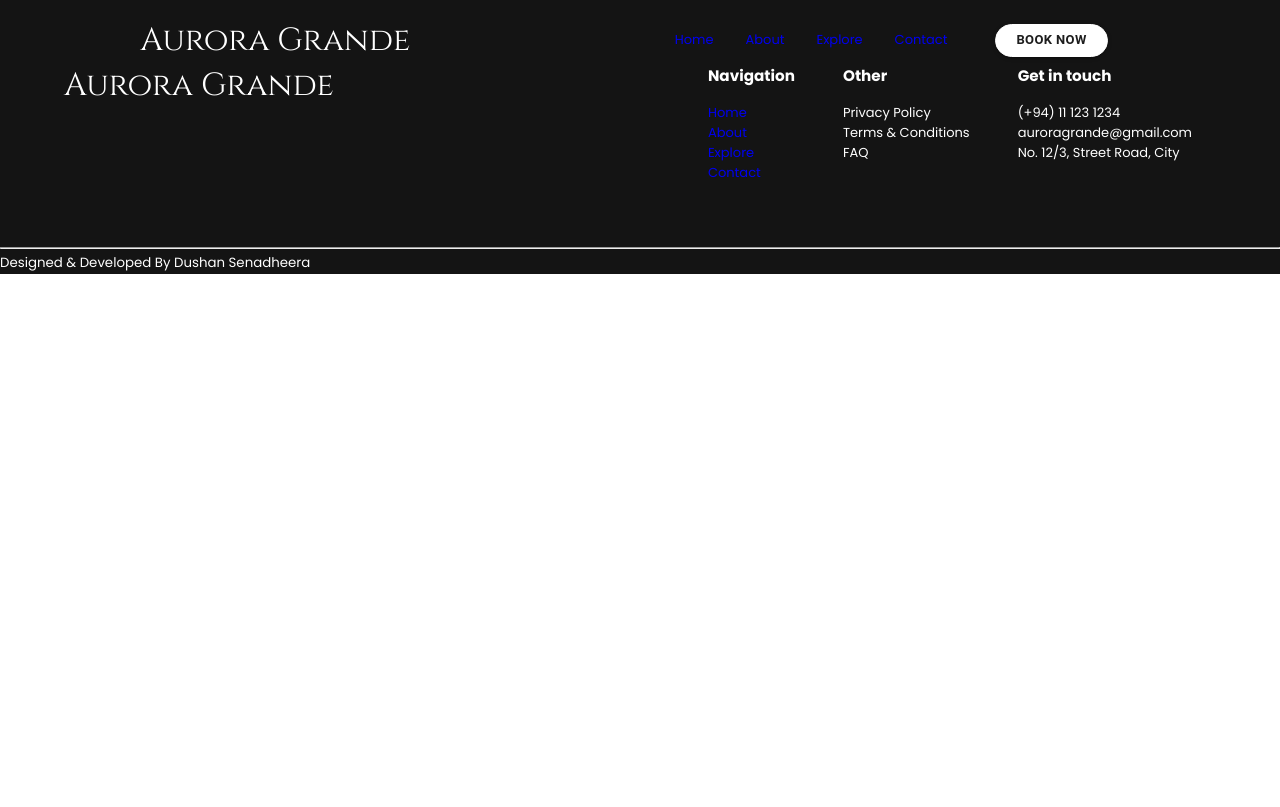
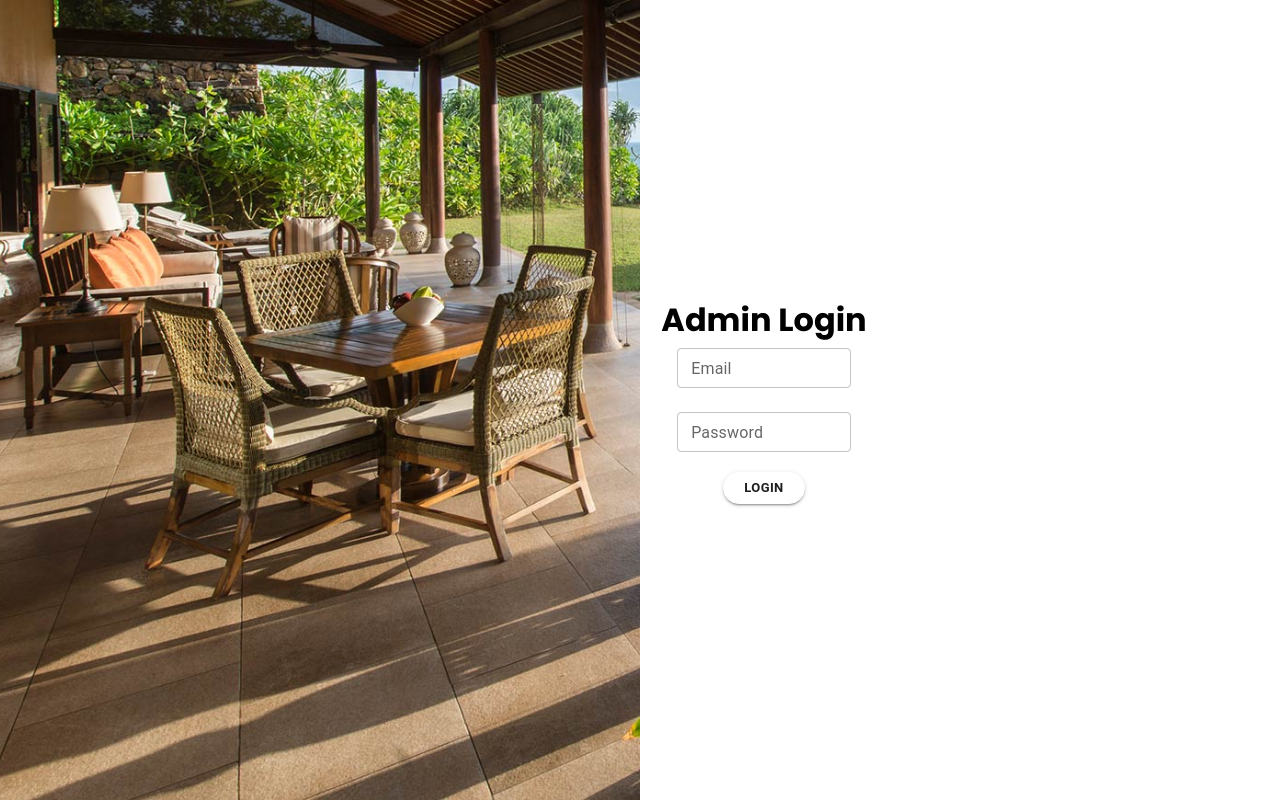
Before and after one commit to DushanSenadheera/ucsc_project, a React (Vite) app in the folder client/: page /admin in a window 1280 px wide. Built offline with nearby package versions, Linux system fonts and the light colour scheme.

Commit message:
add admin page

```diff
--- a/client/src/App.jsx
+++ b/client/src/App.jsx
@@ -1,21 +1,18 @@
-import './App.scss'
-import Landing from './Pages/Landing/Landing'
-import Navbar from './components/Navbar/Navbar'
-import Footer from './components/Footer/Footer'
-import { BrowserRouter, Route, Routes } from 'react-router-dom'
-import UserLogin from './Pages/Login/UserLogin'
+import { BrowserRouter as Router, Routes, Route } from 'react-router-dom';
+import UserRoute from './routes/UserRoute';
+import AdminRoute from './routes/AdminRoute';
+import './App.scss';
+import AdminLogin from './Pages/Admin/AdminLogin';
 
 function App() {
   return (
-    <BrowserRouter>
-      <Navbar />
+    <Router>
       <Routes>
-        <Route path='/' element={<Landing />} />
-        <Route path='/login' element={<UserLogin />} />
+        <Route path="/admin/*" element={<AdminLogin />} />
+        <Route path="/*" element={<UserRoute />} />
       </Routes>
-      <Footer />
-    </BrowserRouter>
+    </Router>
   )
 }
 
-export default App
+export default App;
--- /dev/null
+++ b/client/src/Pages/Admin/AdminLogin.jsx
@@ -0,0 +1,42 @@
+import AuthLayout from "../../layout/AuthLayout";
+import { useState } from 'react';
+import { useForm, Controller } from 'react-hook-form';
+import { TextField, Button } from "../../style";
+import styles from './AdminLogin.module.scss';
+import usePost from '../../hooks/usePost';
+import { validations } from '../../util/validations';
+
+export default function AdminLogin() {
+
+    const { data, loading, error, postData } = usePost();
+    const { handleSubmit, control, formState: { errors } } = useForm({ mode: 'onChange' });
+
+  const onSubmit = () => {
+    postData({
+      email: '',
+      password: '',
+    });
+  };
+
+    return (
+        <AuthLayout>
+            <div className={styles.adminLogin}>
+                <h1>Admin Login</h1>
+                <form>
+                    <Controller name="email" control={control} defaultValue="" rules={validations.email}
+                        render={({ field }) =>
+                            <TextField {...field} type="email" label="Email" variant="outlined" size="small" error={Boolean(errors.email)} helperText={errors.email?.message}
+                            />
+                        }
+                    />
+                    <Controller name="password" control={control} defaultValue="" rules={validations.password}
+                        render={({ field }) =>
+                            <TextField {...field} type="password" label="Password" variant="outlined" size="small" error={Boolean(errors.password)} helperText={errors.password?.message} />
+                        }
+                    />
+                    <Button onClick={handleSubmit(onSubmit)} variant="contained" color="primary" size="large">Login</Button>
+                </form>
+            </div>
+        </AuthLayout>
+    )
+}
--- /dev/null
+++ b/client/src/Pages/Admin/AdminLogin.module.scss
@@ -0,0 +1,24 @@
+.adminLogin {
+
+    display: flex;
+    flex-direction: column;
+    justify-content: center;
+    align-items: center;
+    width: 100%;
+    height: 100vh;
+
+    form {
+        width: 70%;
+        display: flex;
+        flex-direction: column;
+        justify-content: center;
+        align-items: center;
+        gap: 1rem;
+
+        .rooms, .duration {
+            display: flex;
+            justify-content: left;
+            gap: 1rem;
+        }
+    }
+}
--- /dev/null
+++ b/client/src/routes/AdminRoute.jsx
@@ -0,0 +1,12 @@
+import AdminLogin from "../Pages/Admin/AdminLogin";
+import { Route, Routes } from 'react-router-dom'
+
+export default function AdminRoute() {
+  return (
+    <div>
+      <Routes>
+        <Route path='/admin' element={<AdminLogin />} />
+      </Routes>
+    </div>
+  )
+}
--- /dev/null
+++ b/client/src/routes/UserRoute.jsx
@@ -0,0 +1,23 @@
+import Landing from '../Pages/Landing/Landing'
+import Navbar from '../components/Navbar/Navbar'
+import Footer from '../components/Footer/Footer'
+import { Route, Routes } from 'react-router-dom'
+import UserLogin from '../Pages/Login/UserLogin'
+import AdminLogin from '../Pages/Admin/AdminLogin'
+
+function UserRoute() {
+
+  return (
+    <div>
+      <Navbar />
+      <Routes>
+        <Route path='/' element={<Landing />} />
+        <Route path='/login' element={<UserLogin />} />
+        <Route path='/admin' element={<AdminLogin />} />
+      </Routes>
+      <Footer />
+    </div>
+  )
+}
+
+export default UserRoute
```
